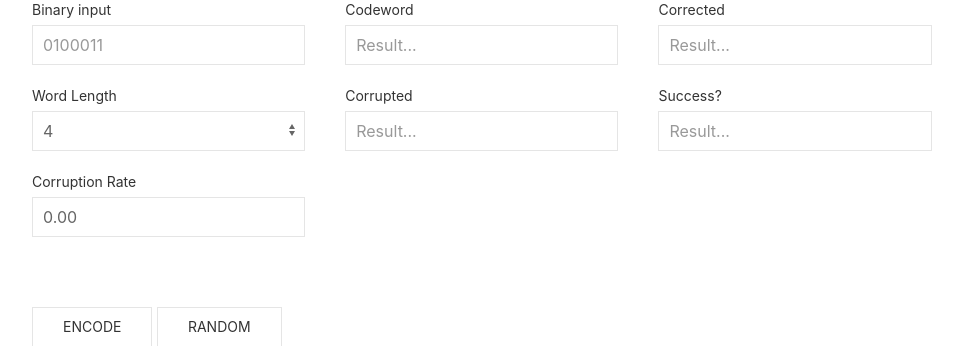
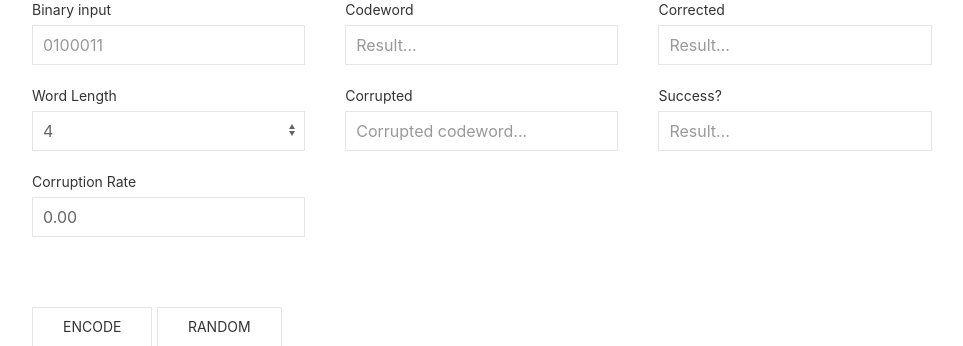
Before and after one commit to rminami/hamming-codes, a Flask app: page / in a window 1280 px wide. Shown: the part 111-457 px from the top of the page, without its empty margins (158-1121 px from the left). Run offline with Flask 2, Linux system fonts and the light colour scheme; some libraries are stand-ins or nearby versions.

Commit message:
requirements added

```diff
--- /dev/null
+++ b/requirements.txt
@@ -0,0 +1 @@
+Flask==0.12.2
--- a/templates/encoder.html
+++ b/templates/encoder.html
@@ -60,7 +60,7 @@
 		    <div class="uk-margin">
 		        <label class="uk-form-label" for="form-output-text">Corrupted</label>
 		        <div class="uk-form-controls">
-		            <input class="uk-input" id="form-output-text" type="text" placeholder="Result...">
+		            <input class="uk-input" id="form-output-text" type="text" placeholder="Corrupted codeword...">
 		        </div>
 		    </div>
 		</form>
--- a/templates/layout.html
+++ b/templates/layout.html
@@ -39,7 +39,7 @@
 		{% endblock %}
 	</div>
 
-	<script type="text/javascript" src="../js/script.js"></script>
+	<!-- <script type="text/javascript" src="../js/script.js"></script> -->
 
 </body>
 </html>
```
